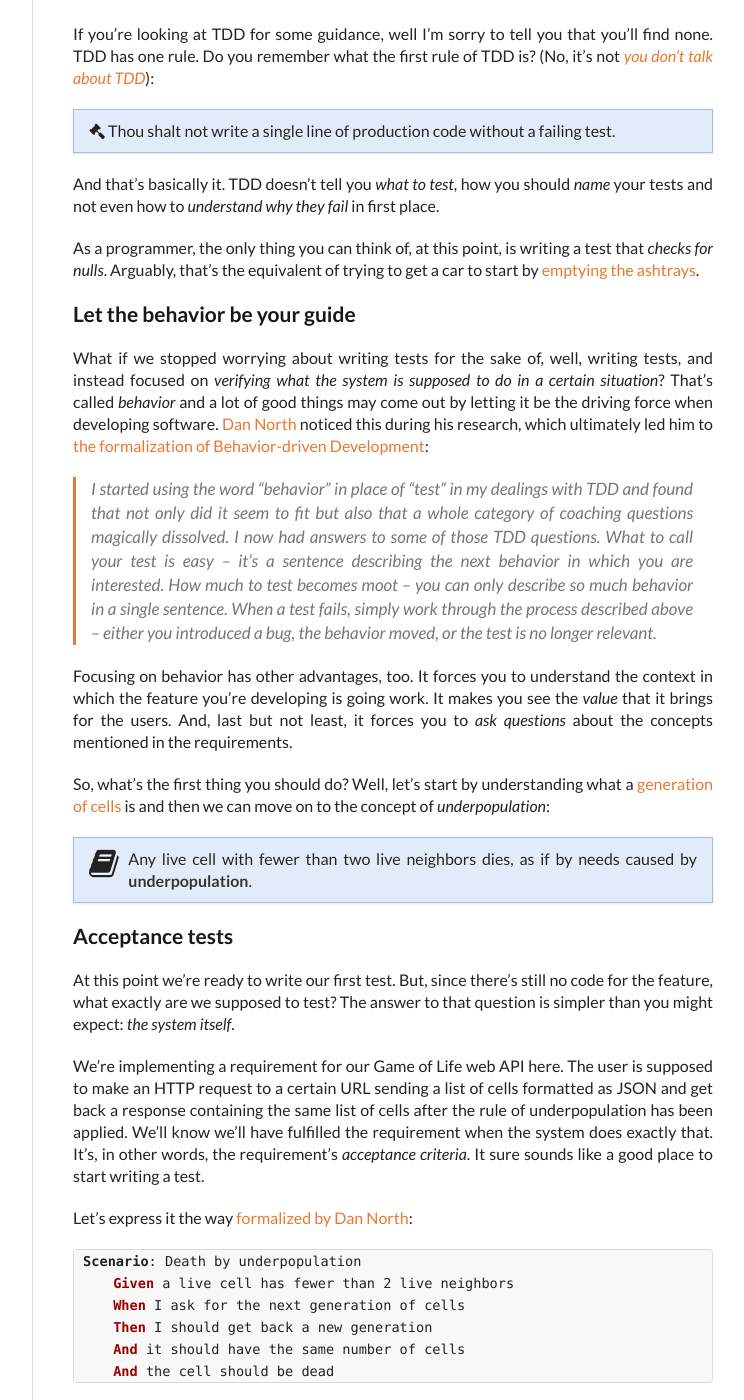
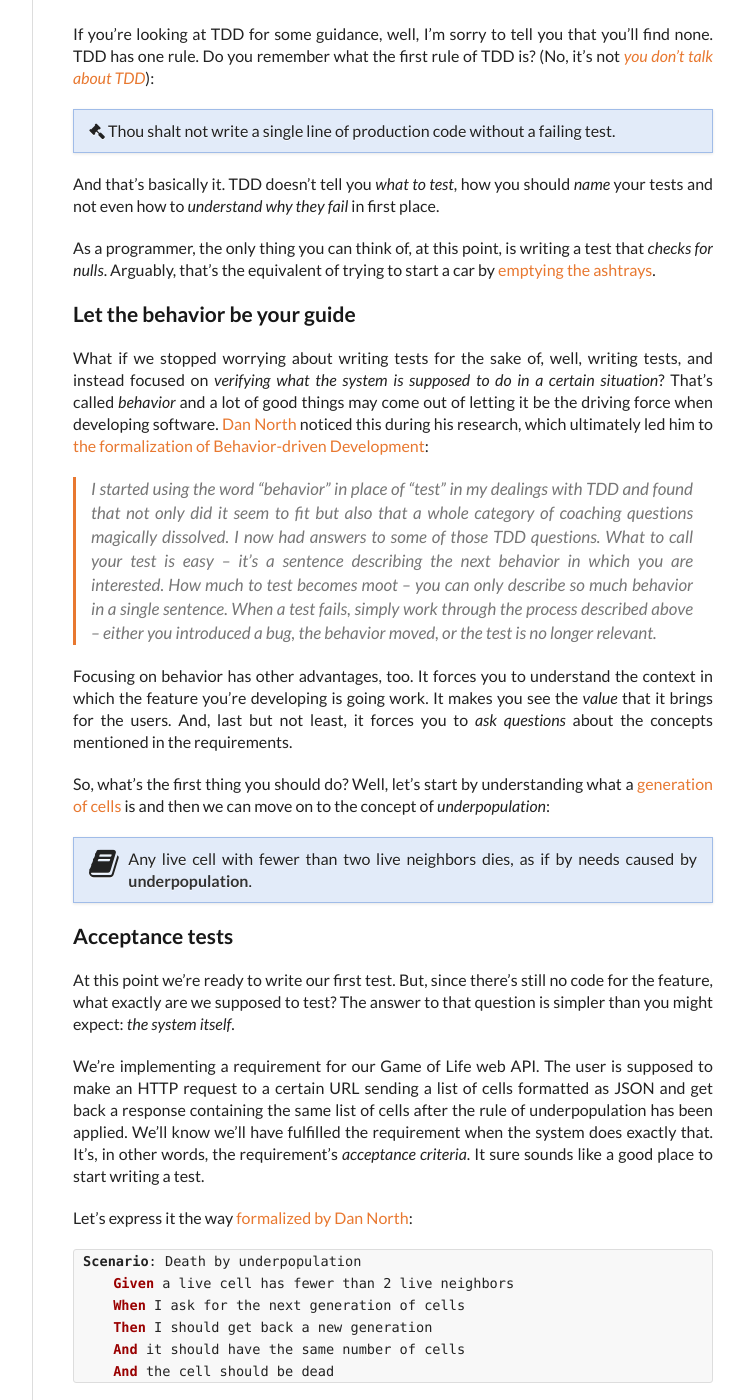
Before and after one commit to megakemp/megakemp.github.io, a Jekyll site: the page built from _posts/2014-04-24-bdd-all-the-way-down.md, in a window 1280 px wide and 1400 px high, scrolled down 627 px. Shown: the whole window, without its empty margins (378-1122 px from the left). Built offline with Jekyll 4.4.1, drawn with Linux system fonts in a browser that asks for light colours; nearby versions of some CDN libraries; Markdown is read by kramdown in place of the engine named in the settings; comment, search, counter and statistics services are not loaded.

Commit message:
Rephrases a few things in the BDD post.

```diff
--- a/_posts/2014-04-24-bdd-all-the-way-down.md
+++ b/_posts/2014-04-24-bdd-all-the-way-down.md
@@ -23,7 +23,7 @@ I want to obtain the next generation from underpopulated cells
 
 You want to implement this feature by following the principles of TDD, so you know that the first thing you should do is start writing a failing test. But, what should you test? How would you express this requirement in code? What's even a _cell_?
 
-If you're looking at TDD for some guidance, well I'm sorry to tell you that you'll find none. TDD has one rule. Do you remember what the first rule of TDD is? (No, it's not [_you don't talk about TDD_](http://www.diggingforfire.net/FightClub)):
+If you're looking at TDD for some guidance, well, I'm sorry to tell you that you'll find none. TDD has one rule. Do you remember what the first rule of TDD is? (No, it's not [_you don't talk about TDD_](http://www.diggingforfire.net/FightClub)):
 
 <div class="note">
 <p>
@@ -34,11 +34,11 @@ Thou shalt not write a single line of production code without a failing test.
 
 And that's basically it. TDD doesn't tell you _what to test_, how you should _name_ your tests and not even how to _understand why they fail_ in first place.
 
-As a programmer, the only thing you can think of, at this point, is writing a test that _checks for nulls_. Arguably, that's the equivalent of trying to get a car to start by [emptying the ashtrays](http://en.wiktionary.org/wiki/yak_shaving).
+As a programmer, the only thing you can think of, at this point, is writing a test that _checks for nulls_. Arguably, that's the equivalent of trying to start a car by [emptying the ashtrays](http://en.wiktionary.org/wiki/yak_shaving).
 
 ### Let the behavior be your guide
 
-What if we stopped worrying about writing tests for the sake of, well, writing tests, and instead focused on _verifying what the system is supposed to do in a certain situation_? That's called _behavior_ and a lot of good things may come out by letting it be the driving force when developing software. [Dan North](http://dannorth.net) noticed this during his research, which ultimately led him to [the formalization of Behavior-driven Development](http://dannorth.net/introducing-bdd):
+What if we stopped worrying about writing tests for the sake of, well, writing tests, and instead focused on _verifying what the system is supposed to do in a certain situation_? That's called _behavior_ and a lot of good things may come out of letting it be the driving force when developing software. [Dan North](http://dannorth.net) noticed this during his research, which ultimately led him to [the formalization of Behavior-driven Development](http://dannorth.net/introducing-bdd):
 
 > I started using the word “behavior” in place of “test” in my dealings with TDD and found that not only did it seem to fit but also that a whole category of coaching questions magically dissolved. I now had answers to some of those TDD questions. What to call your test is easy – it’s a sentence describing the next behavior in which you are interested. How much to test becomes moot – you can only describe so much behavior in a single sentence. When a test fails, simply work through the process described above – either you introduced a bug, the behavior moved, or the test is no longer relevant.
 
@@ -57,7 +57,7 @@ Any live cell with fewer than two live neighbors dies, as if by needs caused by
 
 At this point we're ready to write our first test. But, since there's still no code for the feature, what exactly are we supposed to test? The answer to that question is simpler than you might expect: _the system itself_.
 
-We're implementing a requirement for our Game of Life web API here. The user is supposed to make an HTTP request to a certain URL sending a list of cells formatted as JSON and get back a response containing the same list of cells after the rule of underpopulation has been applied. We'll know we'll have fulfilled the requirement when the system does exactly that. It's, in other words, the requirement's _acceptance criteria_. It sure sounds like a good place to start writing a test.
+We're implementing a requirement for our Game of Life web API. The user is supposed to make an HTTP request to a certain URL sending a list of cells formatted as JSON and get back a response containing the same list of cells after the rule of underpopulation has been applied. We'll know we'll have fulfilled the requirement when the system does exactly that. It's, in other words, the requirement's _acceptance criteria_. It sure sounds like a good place to start writing a test.
 
 Let's express it the way [formalized by Dan North](http://dannorth.net/introducing-bdd):
 
```
